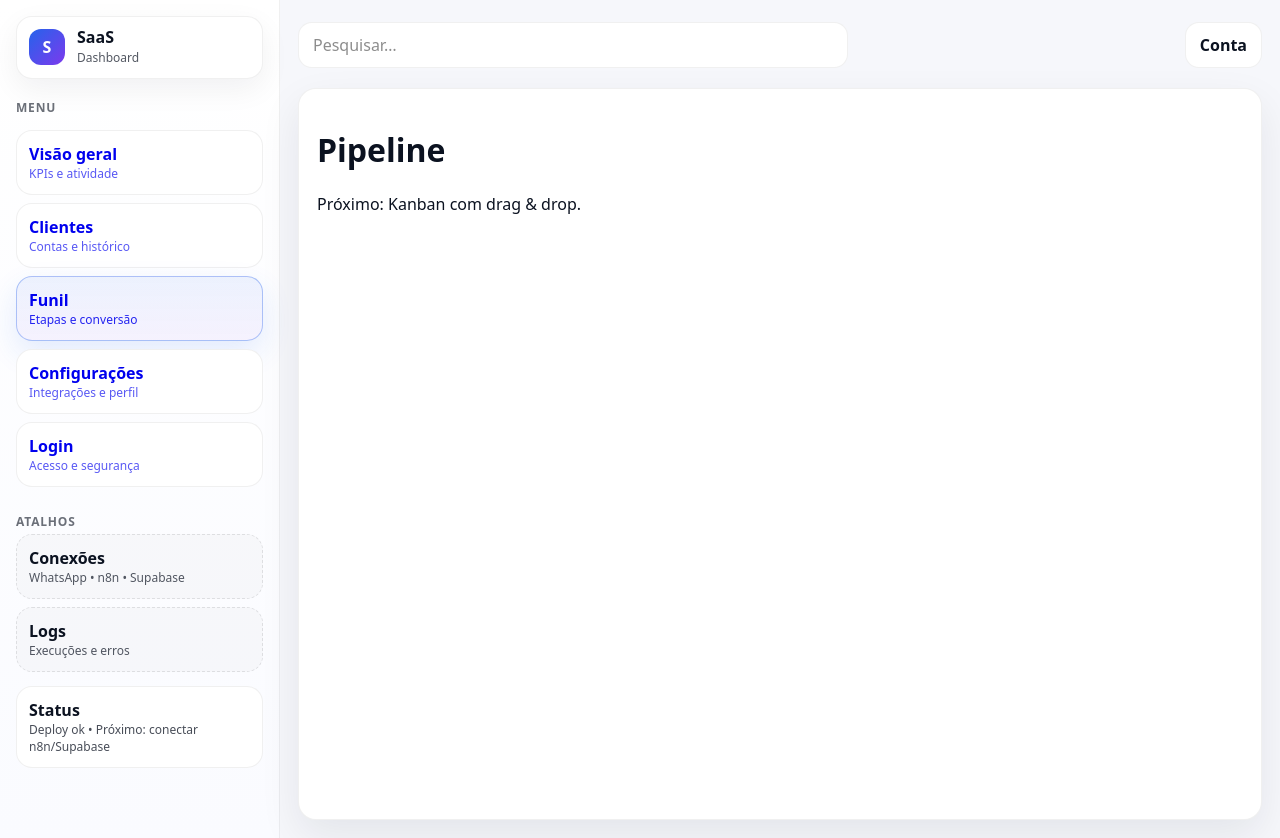
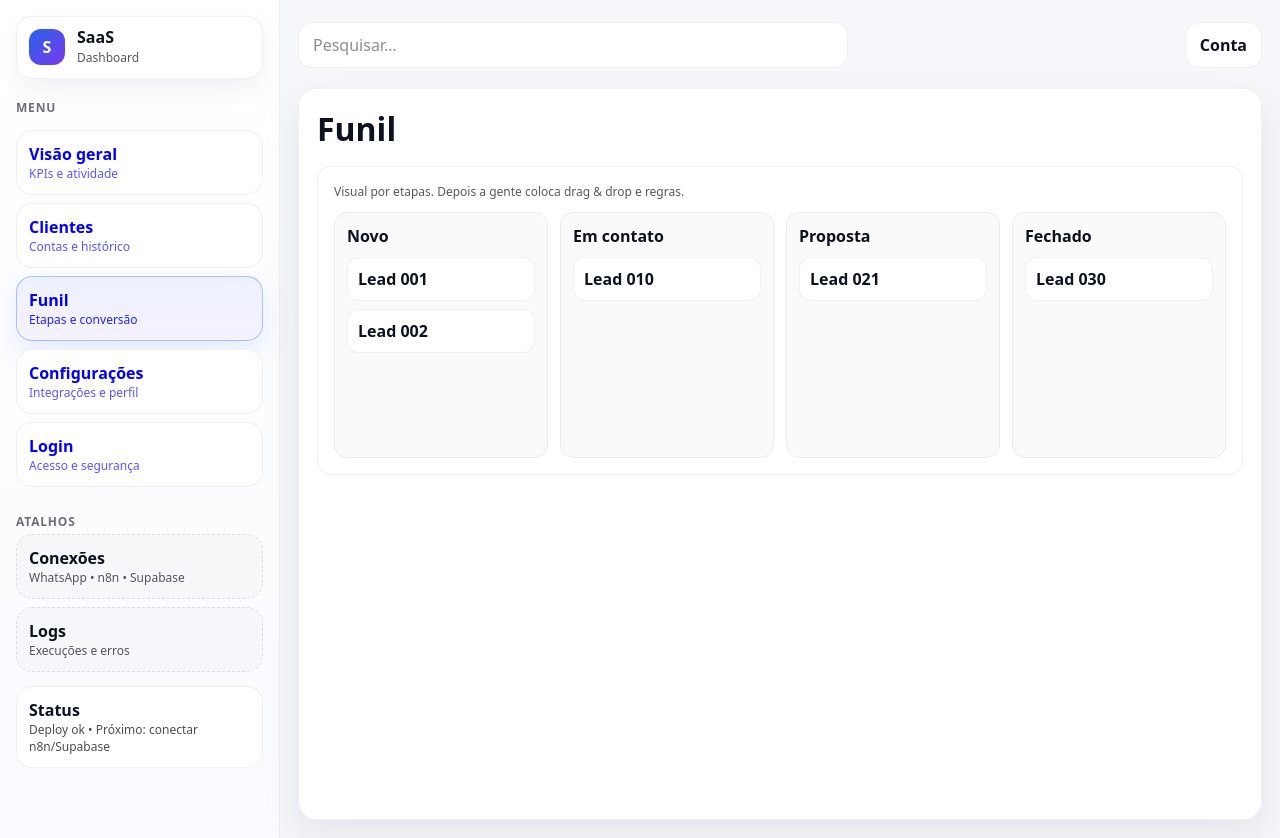
Before and after one commit to 8x5kk5dh7g-cell/S-A-A-S-D-A-S-H-B-O-A-R-D-, a Next.js app: page /pipeline in a window 1280 px wide. Built offline with nearby package versions, Linux system fonts and the light colour scheme.

Commit message:
Update page.tsx

```diff
--- a/app/pipeline/page.tsx
+++ b/app/pipeline/page.tsx
@@ -1,8 +1,56 @@
 export default function Page() {
+  const cols = [
+    { title: "Novo", items: ["Lead 001", "Lead 002"] },
+    { title: "Em contato", items: ["Lead 010"] },
+    { title: "Proposta", items: ["Lead 021"] },
+    { title: "Fechado", items: ["Lead 030"] },
+  ];
+
   return (
-    <div>
-      <h1>Pipeline</h1>
-      <p>Próximo: Kanban com drag & drop.</p>
+    <div style={{ display: "grid", gap: 16 }}>
+      <h1 style={{ margin: 0 }}>Funil</h1>
+
+      <div style={panel}>
+        <div style={{ fontSize: 12, opacity: 0.7, marginBottom: 12 }}>
+          Visual por etapas. Depois a gente coloca drag & drop e regras.
+        </div>
+
+        <div style={{ display: "grid", gridTemplateColumns: "repeat(4, 1fr)", gap: 12 }}>
+          {cols.map((c) => (
+            <div key={c.title} style={col}>
+              <div style={{ fontWeight: 800, marginBottom: 10 }}>{c.title}</div>
+              <div style={{ display: "grid", gap: 8 }}>
+                {c.items.map((x) => (
+                  <div key={x} style={card}>{x}</div>
+                ))}
+              </div>
+            </div>
+          ))}
+        </div>
+      </div>
     </div>
   );
 }
+
+const panel: React.CSSProperties = {
+  background: "#fff",
+  borderRadius: 14,
+  padding: 16,
+  border: "1px solid rgba(0,0,0,0.06)",
+};
+
+const col: React.CSSProperties = {
+  background: "rgba(0,0,0,0.02)",
+  border: "1px solid rgba(0,0,0,0.06)",
+  borderRadius: 14,
+  padding: 12,
+  minHeight: 220,
+};
+
+const card: React.CSSProperties = {
+  background: "#fff",
+  border: "1px solid rgba(0,0,0,0.06)",
+  borderRadius: 12,
+  padding: 10,
+  fontWeight: 700,
+};
```
